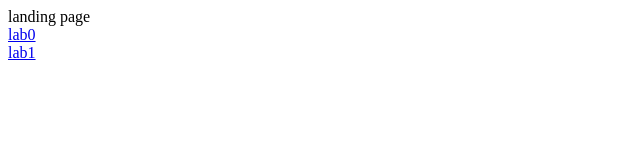
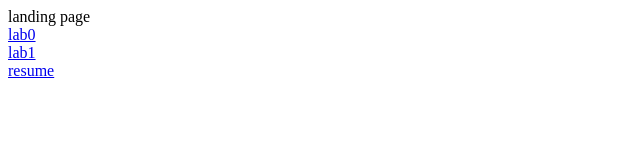
Before and after one commit to iwen-sue/comp4537, a plain HTML site: page index.html in a window 1280 px wide. Shown: the full height of the page, 0-640 px from the left. Drawn offline with Linux system fonts and the light colour scheme.

Commit message:
add resume link

```diff
--- a/index.html
+++ b/index.html
@@ -12,6 +12,7 @@
     <br>
     <a href="./COMP4537/lab1/index.html">lab1</a>
     <br>
+    <a href="./resume/resume.html">resume</a>
     <!-- <br>
     <a href="./COMP4537/test">test</a> -->
 </body>
```
